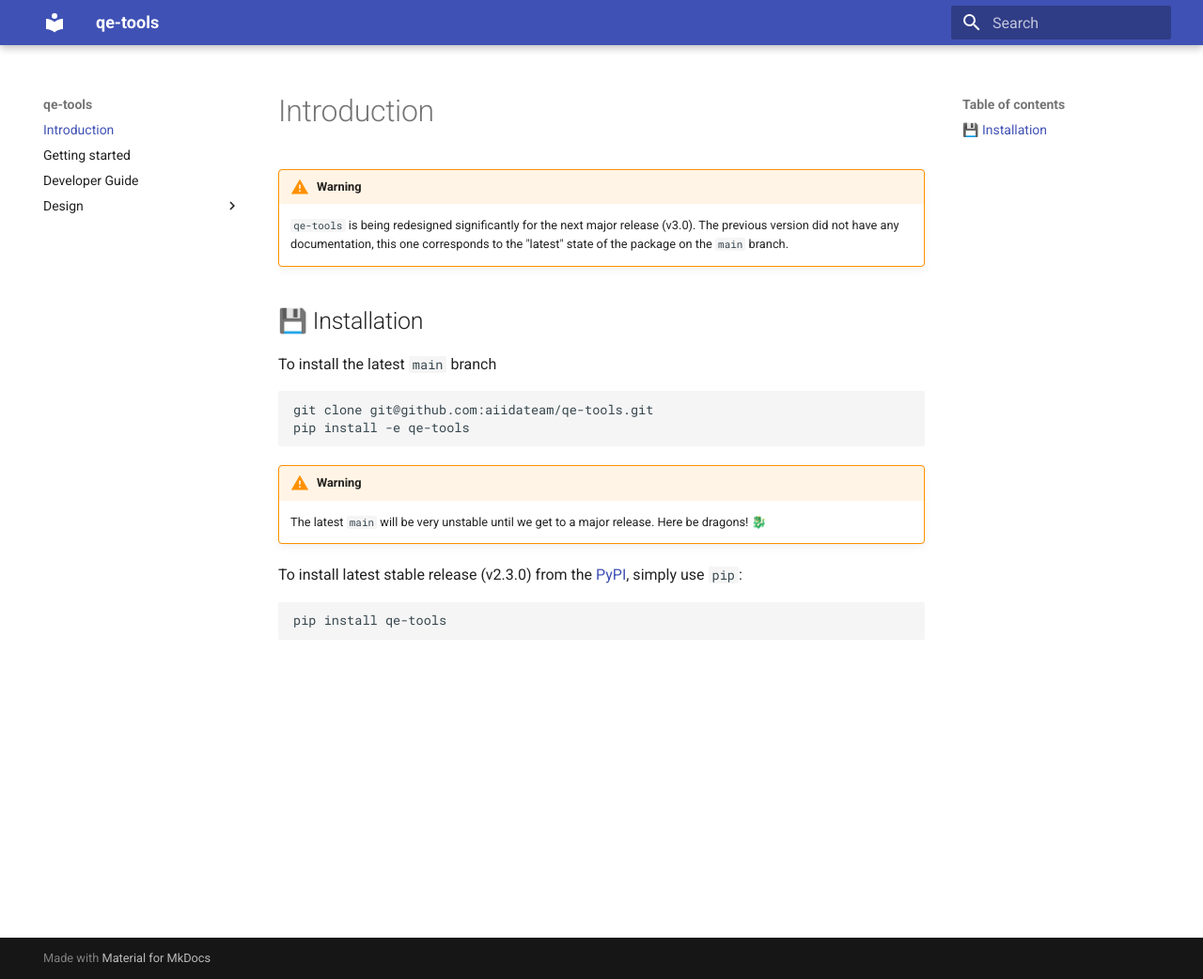
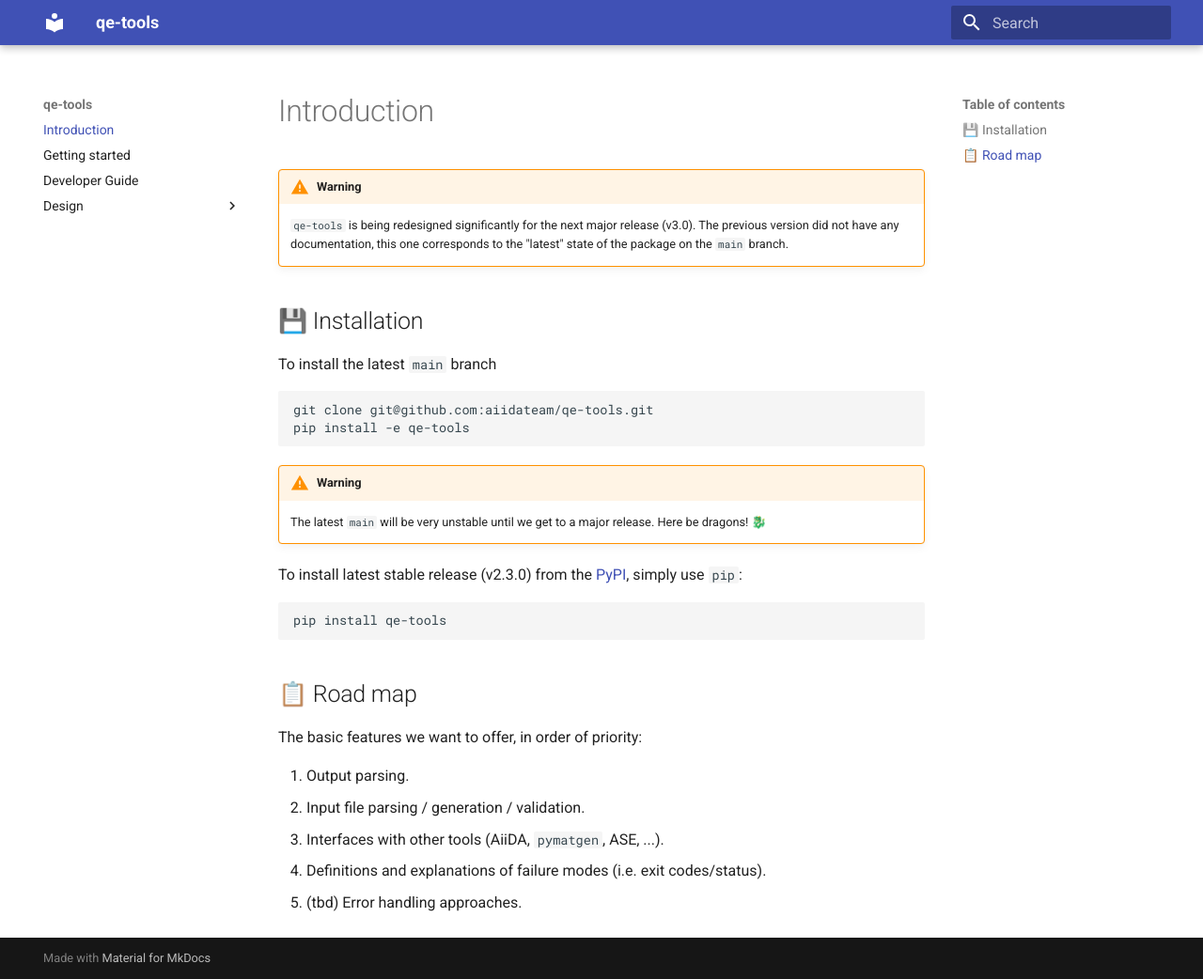
Before and after one commit to aiidateam/qe-tools, an MkDocs documentation site: the page built from docs/index.md, in a window 1280 px wide and 1042 px high. Shown: the whole window at 94% size. Built offline with MkDocs 1.6.1 and Material for MkDocs 9.7.7, drawn with Linux system fonts in a browser that asks for light colours.

Commit message:
📚 `README.md`/landing: add very rough priorities "road map"

```diff
--- a/docs/index.md
+++ b/docs/index.md
@@ -20,3 +20,13 @@ To install the latest `main` branch
 To install latest stable release (v2.3.0) from the [PyPI](https://pypi.org/), simply use `pip`:
 
     pip install qe-tools
+
+## 📋 Road map
+
+The basic features we want to offer, in order of priority:
+
+1. Output parsing.
+2. Input file parsing / generation / validation.
+3. Interfaces with other tools (AiiDA, `pymatgen`, ASE, ...).
+4. Definitions and explanations of failure modes (i.e. exit codes/status).
+5. (tbd) Error handling approaches.
```
Also changed, not shown: README.md (+10 -0 lines).
